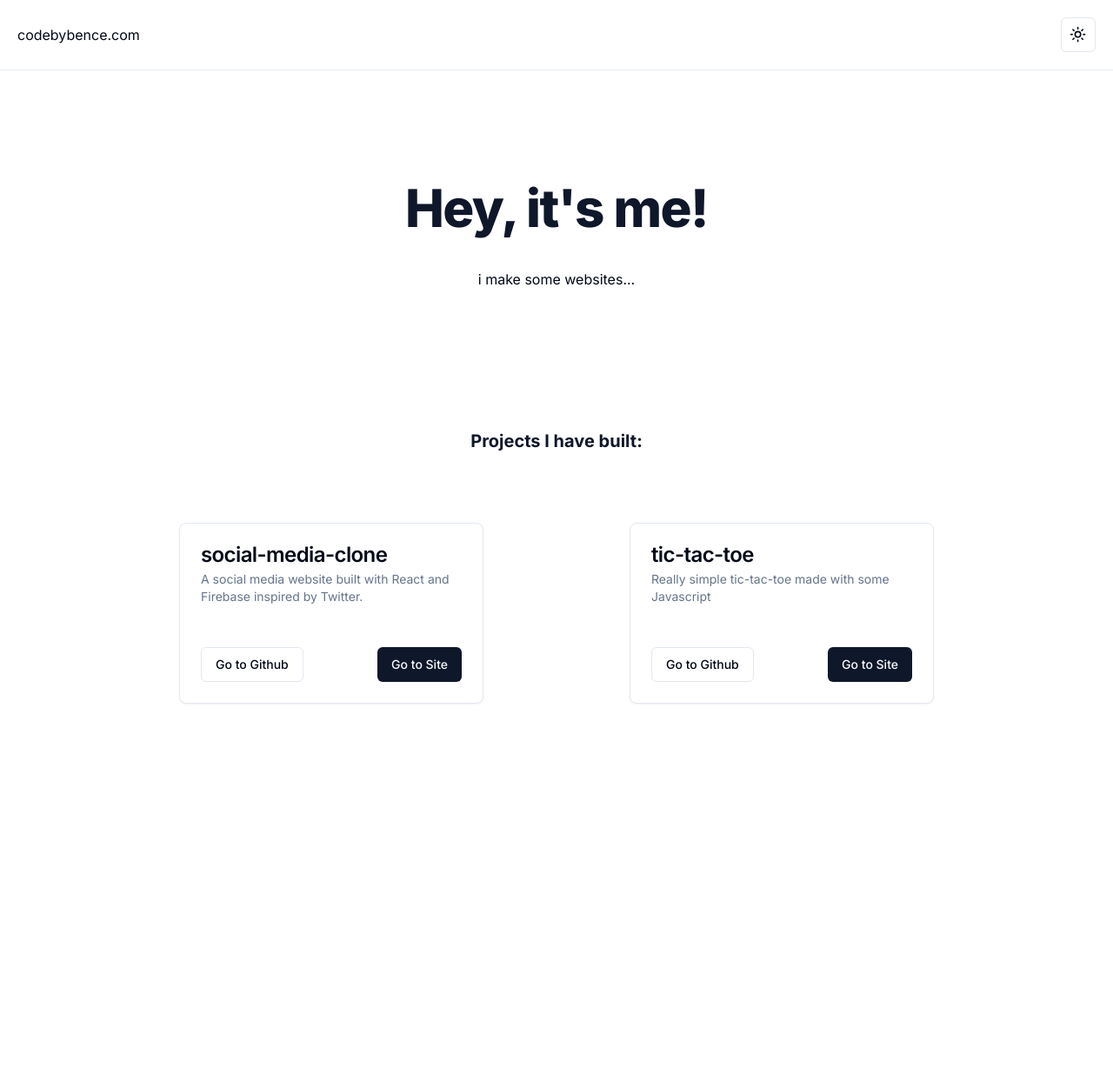
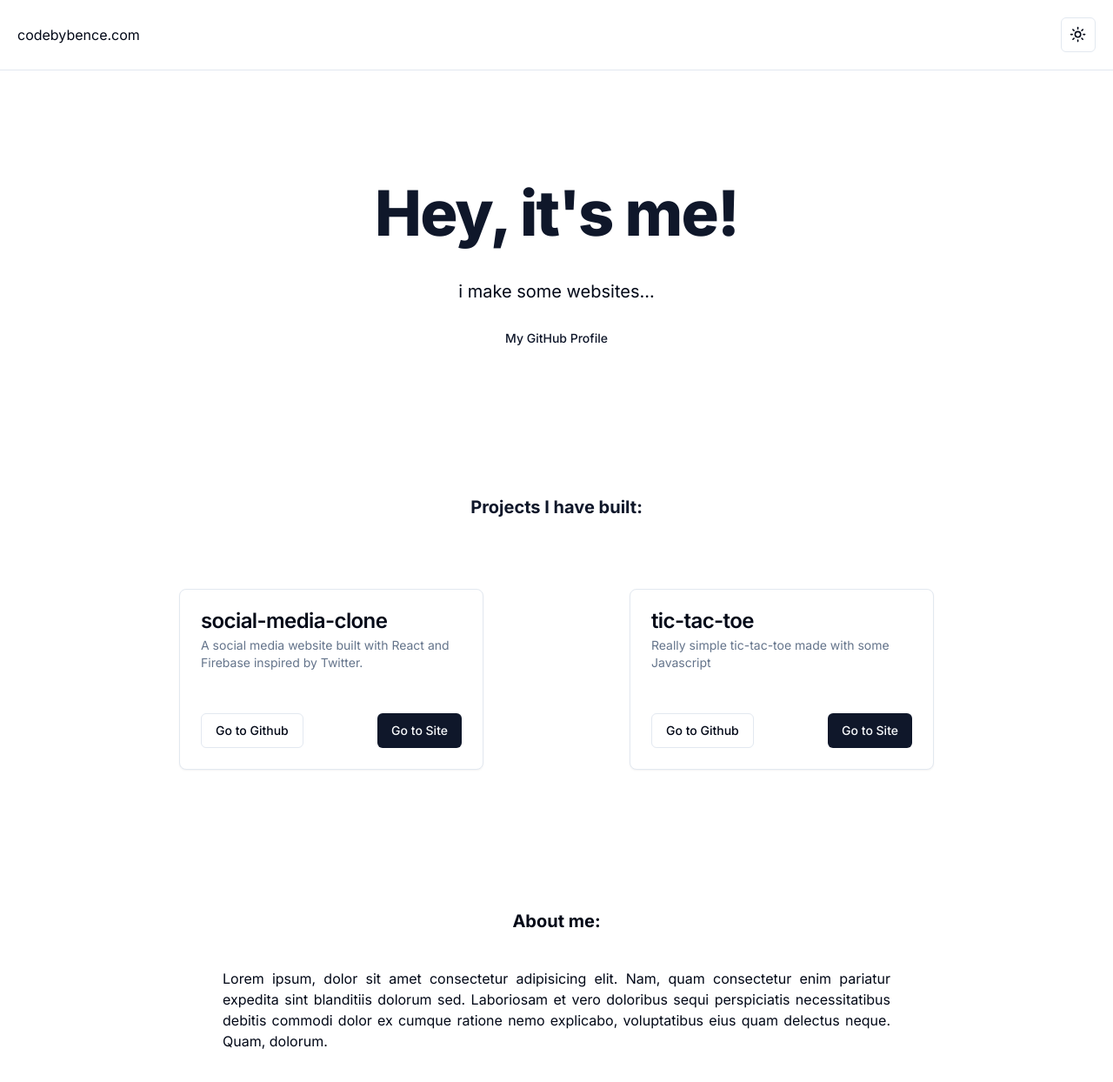
Before and after one commit to nagyb3/codebybence, a Next.js app: page / in a window 1280 px wide. Shown: the top 1244 px of the page at 87% size. Before the commit the page ends 969 px from the top, so only its background shows below. Built offline with nearby package versions, Linux system fonts and the light colour scheme.

Commit message:
About me and Github Profile Link

```diff
--- a/app/page.tsx
+++ b/app/page.tsx
@@ -1,6 +1,7 @@
 import Image from 'next/image'
 import { ModeToggle } from '@/components/mode-toggle'
 import { ProjectCard } from '@/components/project-card'
+import { Button } from '@/components/ui/button'
 
 export default function Home() {
   return (
@@ -11,13 +12,16 @@ export default function Home() {
       </nav>
       <main>
         <div className='max-w-5xl mx-auto pt-20 pb-20 sm:pt-24 lg:pt-32'>
-          <h1 className="text-slate-900 font-extrabold text-4xl sm:text-5xl lg:text-6xl tracking-tight text-center dark:text-white">
+          <h1 className="text-slate-900 font-extrabold text-5xl sm:text-6xl lg:text-7xl tracking-tight text-center dark:text-white">
             Hey, it&apos;s me!
           </h1>
-          <p className='text-center pt-10'>i make some websites...</p>
+          <p className='text-center pt-10 text-xl'>i make some websites...</p>
+          <div className='text-center pt-5'>
+            <Button variant="link">My GitHub Profile</Button>
+          </div>
         </div>
         <div className='pt-20 pb-20 max-w-5xl mx-auto'>
-          <p className='text-slate-900 text-center font-bold text-2xl sm:text-xl lg:text-l dark:text-white'>
+          <p className='text-slate-900 text-center font-bold text-3xl sm:text-2xl lg:text-xl dark:text-white'>
             Projects I have built:
           </p>
           <div className='grid grid-cols-1 gap-3 justify-items-center py-20 md:grid-cols-2'>
@@ -27,6 +31,14 @@ export default function Home() {
             githubLink="https://github.com/nagyb3/tic-tac-toe" siteLink="https://nagyb3.github.io/tic-tac-toe/" />
           </div>
         </div>
+        <div className='max-w-3xl pb-20 mx-auto'>
+          <h2 className='text-3xl font-bold sm:text-2xl lg:text-xl text-center pb-10'>
+            About me:
+          </h2>
+          <div className='text-justify'>
+            Lorem ipsum, dolor sit amet consectetur adipisicing elit. Nam, quam consectetur enim pariatur expedita sint blanditiis dolorum sed. Laboriosam et vero doloribus sequi perspiciatis necessitatibus debitis commodi dolor ex cumque ratione nemo explicabo, voluptatibus eius quam delectus neque. Quam, dolorum.
+          </div>
+        </div>
       </main>
     </div>
   )
```
